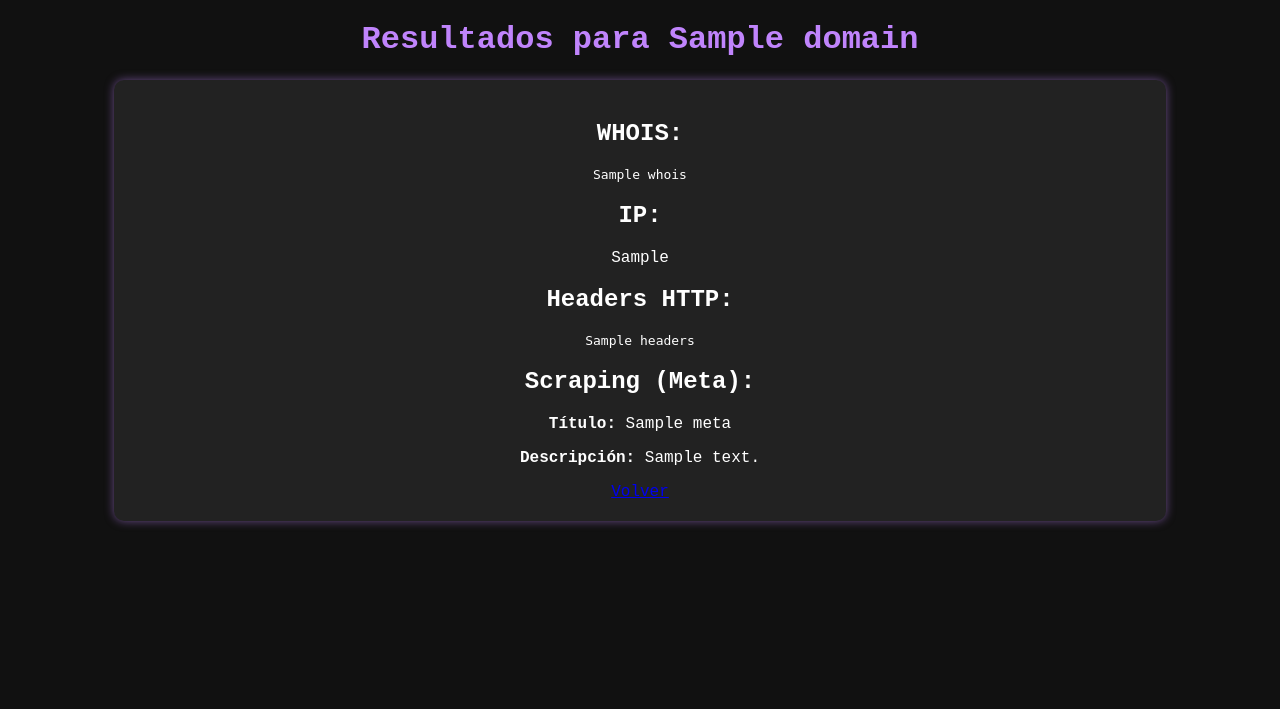
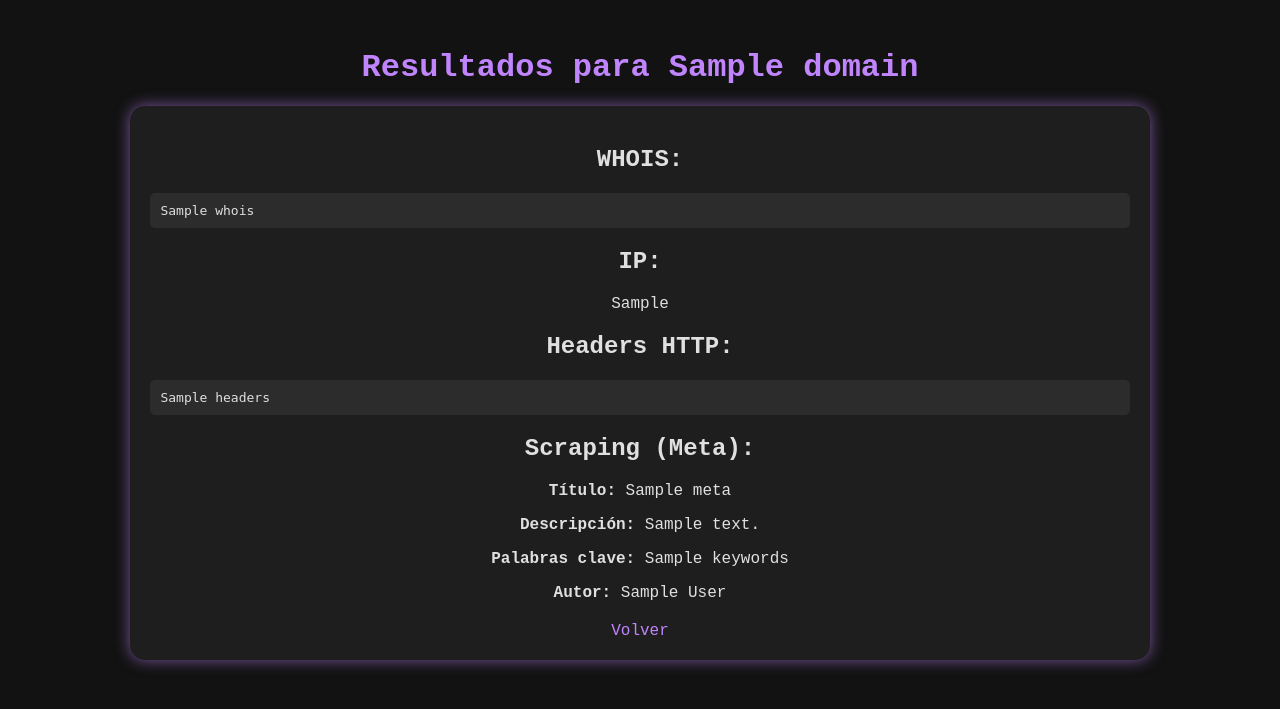
Before and after one commit to XenaMVPs/XenaReco, a Flask app: template templates/result.html in a window 1280 px wide. Shown: the top 709 px of the page. Run offline with Flask 3, Linux system fonts and the light colour scheme; the template is opened without the code that fills it: most values are stand-ins (such as "Sample title", 1, 10 or a date in 2020).

Commit message:
Mejorado scraping, presentación y diseño de XenaReco

```diff
--- a/app.py
+++ b/app.py
@@ -3,7 +3,6 @@ import requests
 import whois
 import socket
 from bs4 import BeautifulSoup
-import json
 
 app = Flask(__name__)
 
@@ -11,14 +10,15 @@ app = Flask(__name__)
 def get_whois(domain):
     try:
         data = whois.whois(domain)
-        return json.dumps(data, indent=4, default=str)
+        return str(data)
     except:
         return "No se pudo obtener WHOIS."
 
 # Función para obtener IP de un dominio
 def get_ip(domain):
     try:
-        return socket.gethostbyname(domain)
+        ip = socket.gethostbyname(domain)
+        return ip
     except:
         return "No se pudo resolver la IP."
 
@@ -26,22 +26,36 @@ def get_ip(domain):
 def get_headers(domain):
     try:
         response = requests.get(f"http://{domain}", timeout=5)
-        return dict(response.headers)
+        headers = dict(response.headers)
+        return headers
     except:
         return "No se pudieron obtener los headers."
 
-# Función para hacer scraping básico (Title y Meta Description)
+# Función para hacer scraping más completo (Título, meta description, keywords, autor)
 def get_meta(domain):
     try:
         response = requests.get(f"http://{domain}", timeout=5)
-        response.encoding = response.apparent_encoding  # Corrige caracteres raros
+        response.encoding = response.apparent_encoding  # Corregir problemas de codificación
         soup = BeautifulSoup(response.text, "html.parser")
+
         title = soup.title.string if soup.title else "No Title"
         meta_desc = soup.find("meta", attrs={"name": "description"})
         meta_desc = meta_desc["content"] if meta_desc else "No Meta Description"
-        return {"title": title, "meta_desc": meta_desc}
-    except:
-        return {"title": "Error", "meta_desc": "No se pudo obtener la información"}
+
+        keywords = soup.find("meta", attrs={"name": "keywords"})
+        keywords = keywords["content"] if keywords else "No Keywords Found"
+
+        author = soup.find("meta", attrs={"name": "author"})
+        author = author["content"] if author else "No Author Found"
+
+        return {
+            "title": title,
+            "meta_desc": meta_desc,
+            "keywords": keywords,
+            "author": author
+        }
+    except Exception as e:
+        return {"title": "Error", "meta_desc": "No se pudo obtener la información", "keywords": "", "author": ""}
 
 # Ruta principal
 @app.route('/')
--- a/static/style.css
+++ b/static/style.css
@@ -1,36 +1,69 @@
 body {
-    background-color: #111;
-    color: #fff;
-    font-family: "Courier New", monospace;
+    background-color: #121212;
+    color: #E0E0E0;
+    font-family: 'Courier New', monospace;
     text-align: center;
+    padding: 20px;
 }
 
 h1 {
     color: #c084fc; /* Morado pastel */
+    margin-bottom: 20px;
 }
 
 .container {
     width: 80%;
     margin: auto;
-    background-color: #222;
+    background-color: #1e1e1e;
     padding: 20px;
-    border-radius: 10px;
-    box-shadow: 0px 0px 10px rgba(192, 132, 252, 0.5);
+    border-radius: 15px;
+    box-shadow: 0px 0px 15px rgba(192, 132, 252, 0.6);
+    overflow: hidden;
 }
 
 input, button {
-    padding: 10px;
+    padding: 12px;
     font-size: 16px;
     border: none;
     border-radius: 5px;
+    margin-top: 10px;
 }
 
 button {
     background-color: #c084fc;
-    color: #111;
+    color: #121212;
     cursor: pointer;
+    transition: background-color 0.3s ease;
 }
 
 button:hover {
     background-color: #a855f7;
 }
+
+pre {
+    text-align: left;
+    background-color: #2c2c2c;
+    padding: 10px;
+    border-radius: 5px;
+    white-space: pre-wrap;
+    word-wrap: break-word;
+    max-height: 400px;
+    overflow-y: scroll;
+}
+
+a {
+    display: block;
+    margin-top: 20px;
+    color: #c084fc;
+    text-decoration: none;
+}
+
+a:hover {
+    color: #a855f7;
+}
+
+@media (max-width: 768px) {
+    .container {
+        width: 95%;
+    }
+}
--- a/templates/result.html
+++ b/templates/result.html
@@ -21,6 +21,8 @@
         <h2>Scraping (Meta):</h2>
         <p><strong>Título:</strong> {{ results.meta.title }}</p>
         <p><strong>Descripción:</strong> {{ results.meta.meta_desc }}</p>
+        <p><strong>Palabras clave:</strong> {{ results.meta.keywords }}</p>
+        <p><strong>Autor:</strong> {{ results.meta.author }}</p>
 
         <a href="/">Volver</a>
     </div>
```
